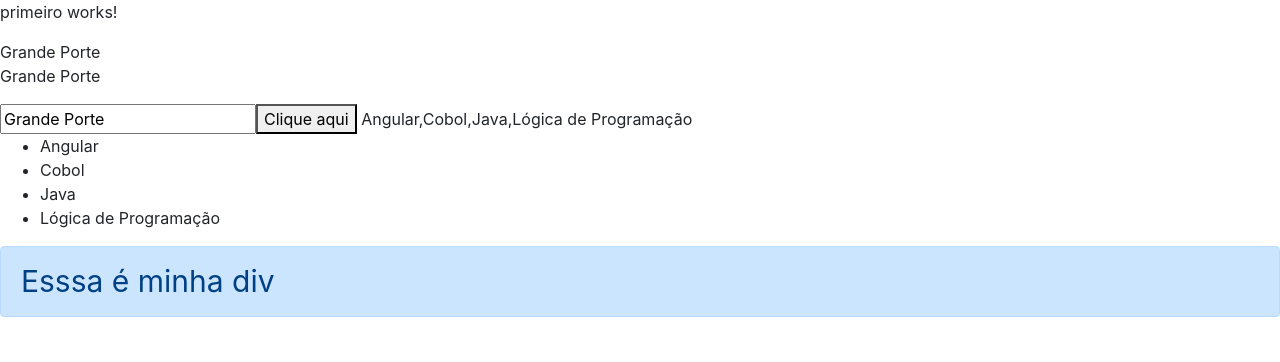
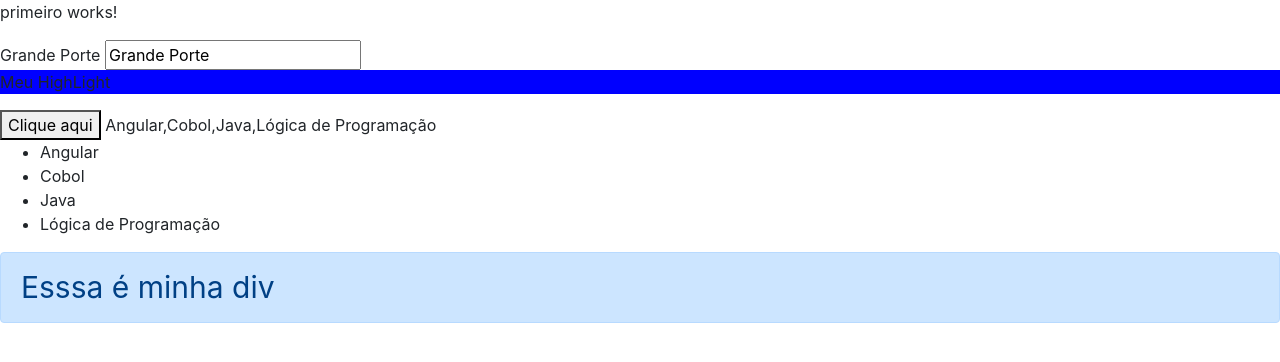
Before and after one commit to ffborelli/curso-angular-ead, an Angular app: page / in a window 1280 px wide. Shown: the top 362 px of the page. Built offline with nearby package versions, Linux system fonts and the light colour scheme.

Commit message:
diretivas customizadas

```diff
--- a/src/app/app.module.ts
+++ b/src/app/app.module.ts
@@ -5,11 +5,13 @@ import { AppRoutingModule } from './app-routing.module';
 import { AppComponent } from './app.component';
 import { PrimeiroComponent } from './primeiro/primeiro.component';
 import { FormsModule } from '@angular/forms';
+import { HighlightDirective } from './diretivas/highlight.directive';
 
 @NgModule({
   declarations: [
     AppComponent,
-    PrimeiroComponent
+    PrimeiroComponent,
+    HighlightDirective
   ],
   imports: [
     BrowserModule,
--- /dev/null
+++ b/src/app/diretivas/highlight.directive.ts
@@ -0,0 +1,17 @@
+import { Directive, ElementRef, Renderer2 } from '@angular/core';
+
+@Directive({
+  selector: '[appHighlight]'
+})
+export class HighlightDirective {
+
+
+  constructor( private el : ElementRef, private renderer : Renderer2 ) {
+
+    //console.log ( this.el );
+    //this.el.nativeElement.style.backgroundColor = 'yellow';
+
+    this.renderer.setStyle (this.el.nativeElement, 'background-color', 'blue');
+   }
+
+}
--- a/src/app/primeiro/primeiro.component.html
+++ b/src/app/primeiro/primeiro.component.html
@@ -2,9 +2,9 @@
 
 {{ nome }}
 
-<p [innerHtml]="nome" > texto </p>
+<input type="text" #texto [(ngModel)]="nome" >
 
-<input type="text" #texto [(ngModel)]="nome" >
+<p appHighlight > Meu HighLight</p>
 
 <button (click)="mostrarMensagem(texto.value)" >Clique aqui</button>
 
```
